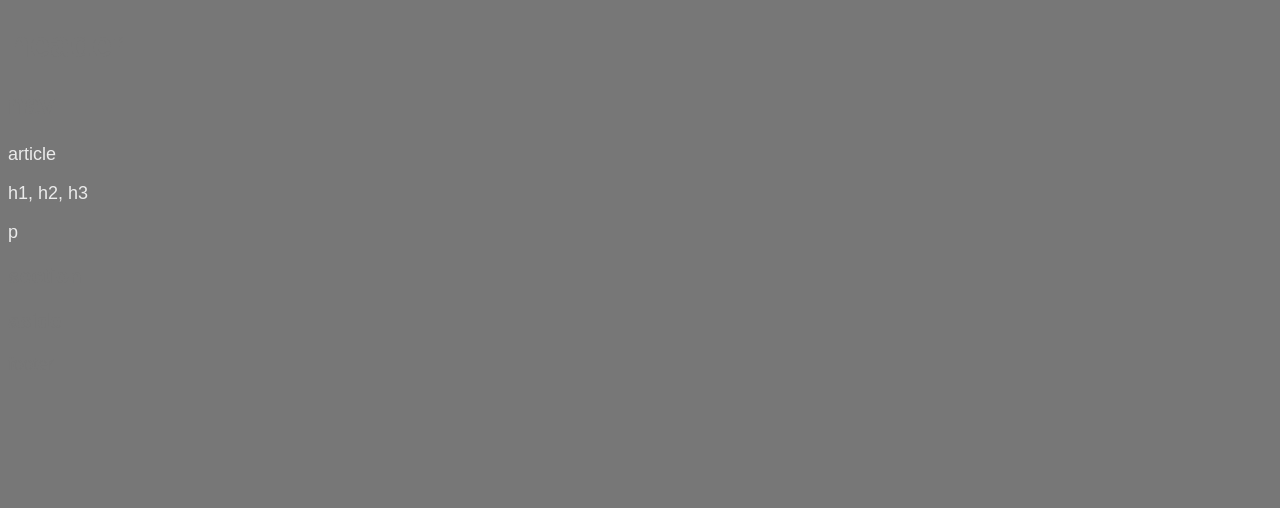
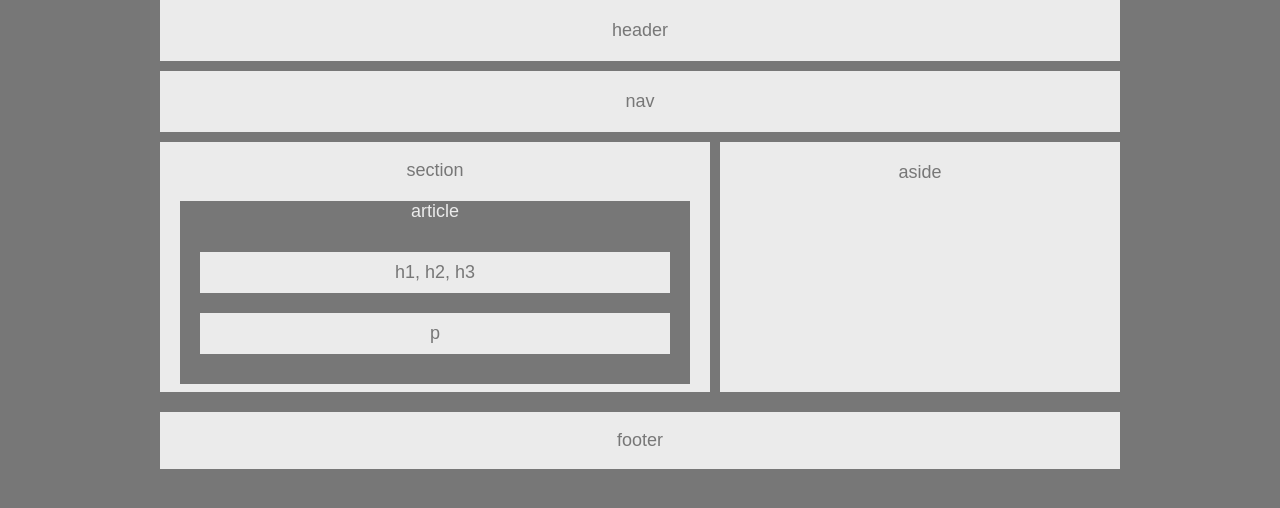
Before and after one commit to lookwendyican/HW-Wireframe, a plain HTML site: page index.html in a window 1280 px wide. Drawn offline with Linux system fonts and the light colour scheme.

Commit message:
worked wireframe with floats, padding and margins

```diff
--- a/index.html
+++ b/index.html
@@ -8,29 +8,20 @@
     <link href="./style.css" type="text/css" rel="stylesheet">
 </head>
 <body>
-    <header>
-        <h1>header</h1>
-    </header>
+    <header>header</header>
 
-    <nav>
-        <h2>nav</h2>
-    </nav>
+    <nav>nav</nav>
 
-    <section>
-        <article>
-            <p>article</p>
-            <p>h1, h2, h3</p>
-            <P>p</P>
-
-        </article>
+    <section class=section>
+        <p>section</p>
+        <div class=article>            <p class=article>article</p>
+            <p id=headers>h1, h2, h3</p>
+            <p id=justp>p</p>
+        </div>
     </section>
-    <h3>section</h3>
 
 
-
-        <aside>
-            <h3>aside</h3>
-        </aside>
+    <aside>aside</aside>
         <footer>
             <p>footer</p>
         </footer>
--- a/style.css
+++ b/style.css
@@ -1,26 +1,80 @@
 Body {
+
     font-family: Arial, 'Helvetica Neue', Helvetica, sans-serif;
     color: #777;
     background: #777;
     width: 960px;
+    margin: 0 auto;
     font-size: 18px;
+    text-align: center;
 }
 
-Header Nav Section Aside Footer {
+
+
+Header {
+    background-color: #ebebeb;
+    padding: 20px;
+    margin-bottom: 10px;
+
+}
+
+Nav {
+    background: #ebebeb;
+    padding: 20px;
+    margin-bottom: 10px;
+
+
+}
+
+section {
+    background: #ebebeb;
+    float: left;
+    width: 550px;
+    height: 250px;
+    text-align: center;
+}
+
+.article {
+    color: #ebebeb;
+    background-color: #777;
+    padding-bottom: 10px;
+    margin:20px;
+
+
+}
+
+#headers{
+    background-color: #ebebeb;
+    color: #777;
+    padding: 10px;
+    margin:20px;
+}
+
+#justp{
+    background-color: #ebebeb;
+    color: #777;
+    padding: 10px;
+    margin:20px;
+}
+
+aside {
+    background: #ebebeb;
+    float: right;
+    width: 400px;
+    height: 230px;
+    margin-bottom: 20px;
+    padding-top: 20px;
+}
+footer {
+    clear: both;
+    overflow: auto;
     background: #ebebeb;
 }
 
-Article {
-    color: #ebebeb;
-    background: #777;
-
-}
 h1 p {
     color: #777;
     background: #ebebeb;
 
 }
 
-section {
-    width: 495;
-}
+\
```
